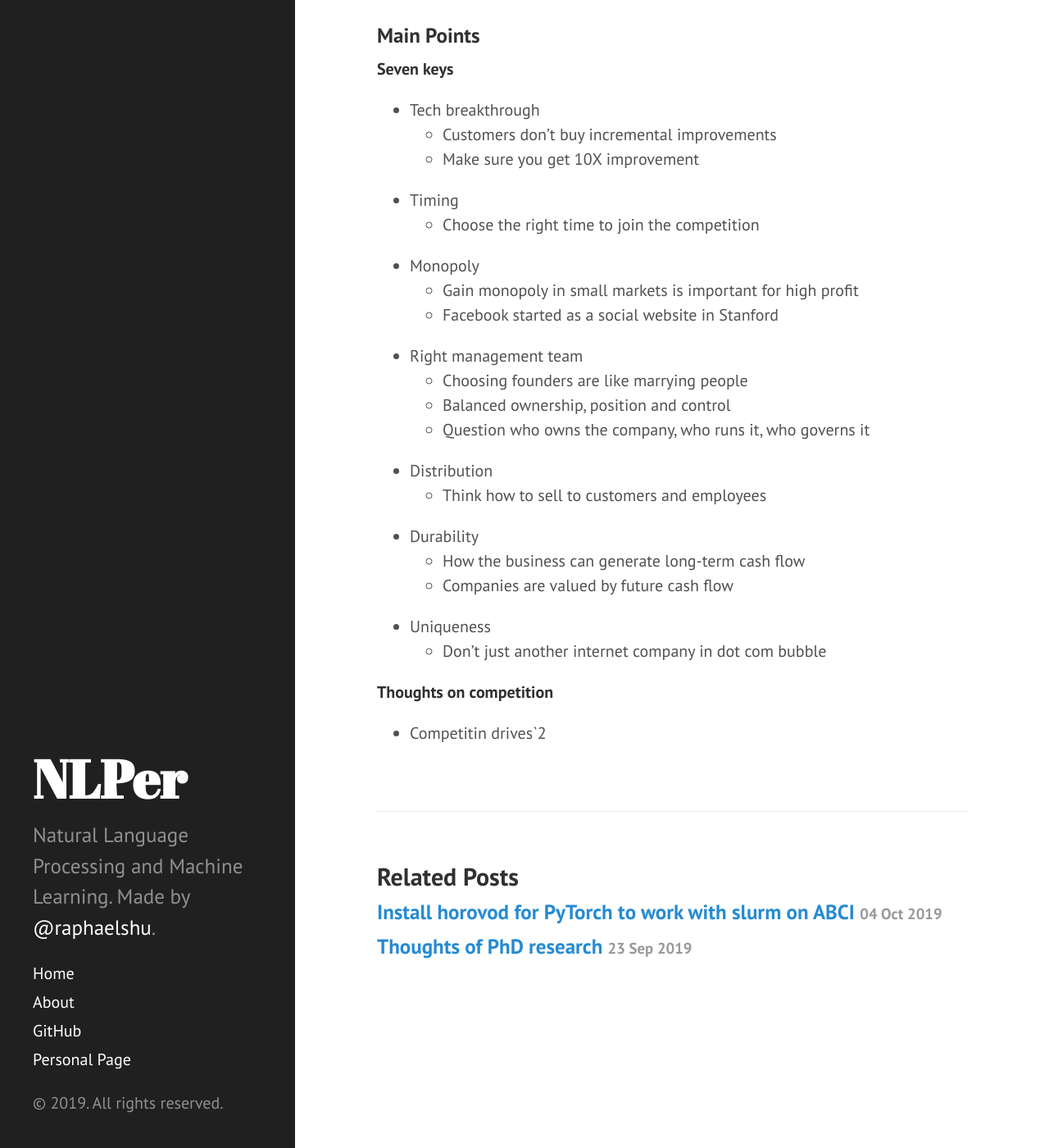
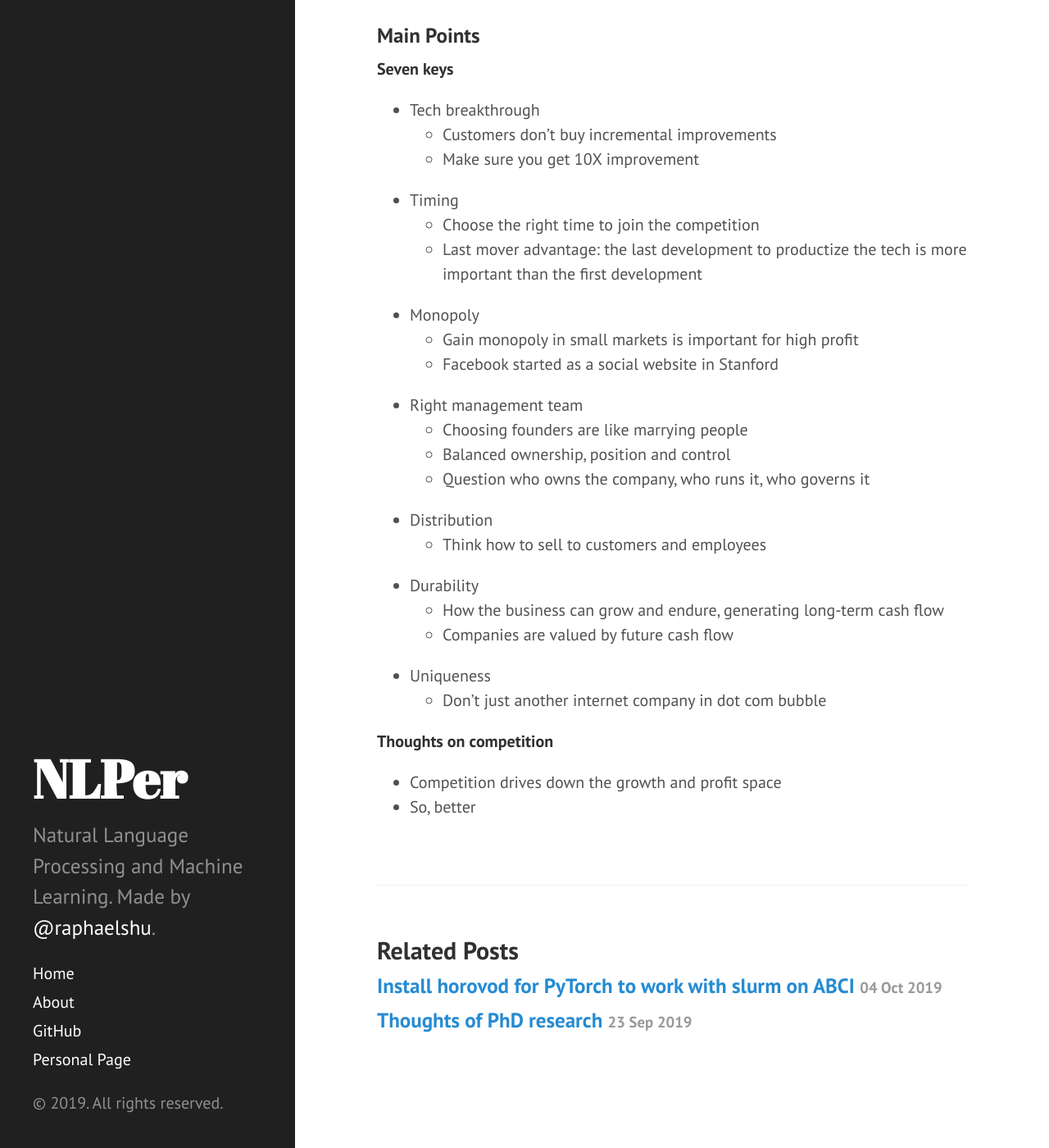
Before and after one commit to zomux/nlper, a Jekyll site: the page built from _posts/2019-10-13-book-review-zero-to-one.md, in a window 1280 px wide and 1400 px high, scrolled down 485 px. Shown: the whole window at 82% size. Built offline with Jekyll 4.4.1, drawn with Linux system fonts in a browser that asks for light colours; our own code applies the rules of GitHub Pages for plain Markdown files; comment, search, counter and statistics services are not loaded.

Commit message:
_posts/2019-10-13-book-review-zero-to-one.md updated from https://stackedit.io/

```diff
--- a/_posts/2019-10-13-book-review-zero-to-one.md
+++ b/_posts/2019-10-13-book-review-zero-to-one.md
@@ -22,6 +22,7 @@ Key Message: To successfully run a startup, the founders have to consider seven
 	- Make sure you get 10X improvement
 - Timing
 	- Choose the right time to join the competition
+	- Last mover advantage: the last development to productize the tech is more important than the first development
 - Monopoly
 	- Gain monopoly in small markets is important for high profit
 	- Facebook started as a social website in Stanford
@@ -32,14 +33,15 @@ Key Message: To successfully run a startup, the founders have to consider seven
 - Distribution
 	- Think how to sell to customers and employees
 - Durability
-	- How the business can generate long-term cash flow
+	- How the business can grow and endure, generating long-term cash flow
 	- Companies are valued by future cash flow
 - Uniqueness
 	- Don't just another internet company in dot com bubble
 
 **Thoughts on competition**
 
-- Competitin drives`2
+- Competition drives down the growth and profit space
+- So, better
 <!--stackedit_data:
-eyJoaXN0b3J5IjpbLTI5NjM1OTA3NF19
+eyJoaXN0b3J5IjpbMTg2MzYzMDMyMV19
 -->
```
